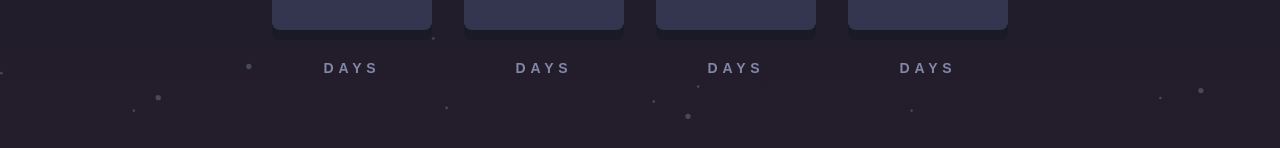
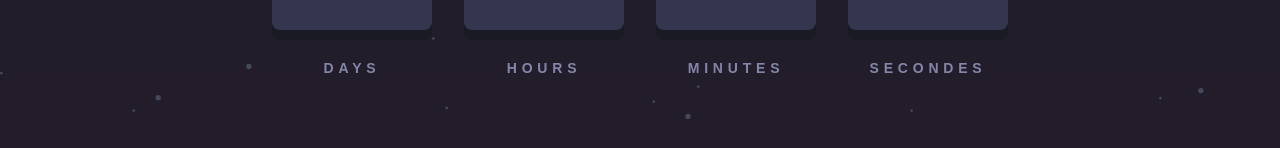
Before and after one commit to ClaireKarsenti/Frontend-Mentor-Solution-Launch-Countdown-Timer, a React (Create React App) app: page / in a window 1280 px wide. Shown: the part 411-559 px from the top of the page. Built offline with nearby package versions, Linux system fonts and the light colour scheme.

Commit message:
:recycle: Refactored code

```diff
--- a/src/components/CountBox.component.tsx
+++ b/src/components/CountBox.component.tsx
@@ -2,9 +2,10 @@ import { CountDown } from '../assets/styles/CountBox.style';
 
 interface timeProps {
   data: number | string;
+  unit: string;
 }
 
-const CountBox = ({ data }: timeProps) => {
+const CountBox = ({ data, unit }: timeProps) => {
   return (
     <CountDown>
       <section className="card">
@@ -12,7 +13,7 @@ const CountBox = ({ data }: timeProps) => {
           <span className="card-divider"></span>
           <p className="card-number">{data < 10 ? '0' + data : data}</p>
         </div>
-        <h2>days</h2>
+        <h2>{unit}</h2>
       </section>
     </CountDown>
   );
--- a/src/components/Timer.component.tsx
+++ b/src/components/Timer.component.tsx
@@ -52,10 +52,10 @@ function Timer() {
         <h1>We're launching soon</h1>
       </header>
       <CountBoxContainer>
-        <CountBox data={days} />
-        <CountBox data={hours} />
-        <CountBox data={minutes} />
-        <CountBox data={seconds} />
+        <CountBox data={days} unit={'days'} />
+        <CountBox data={hours} unit={'hours'} />
+        <CountBox data={minutes} unit={'minutes'} />
+        <CountBox data={seconds} unit={'secondes'} />
       </CountBoxContainer>
     </Section>
   );
```
